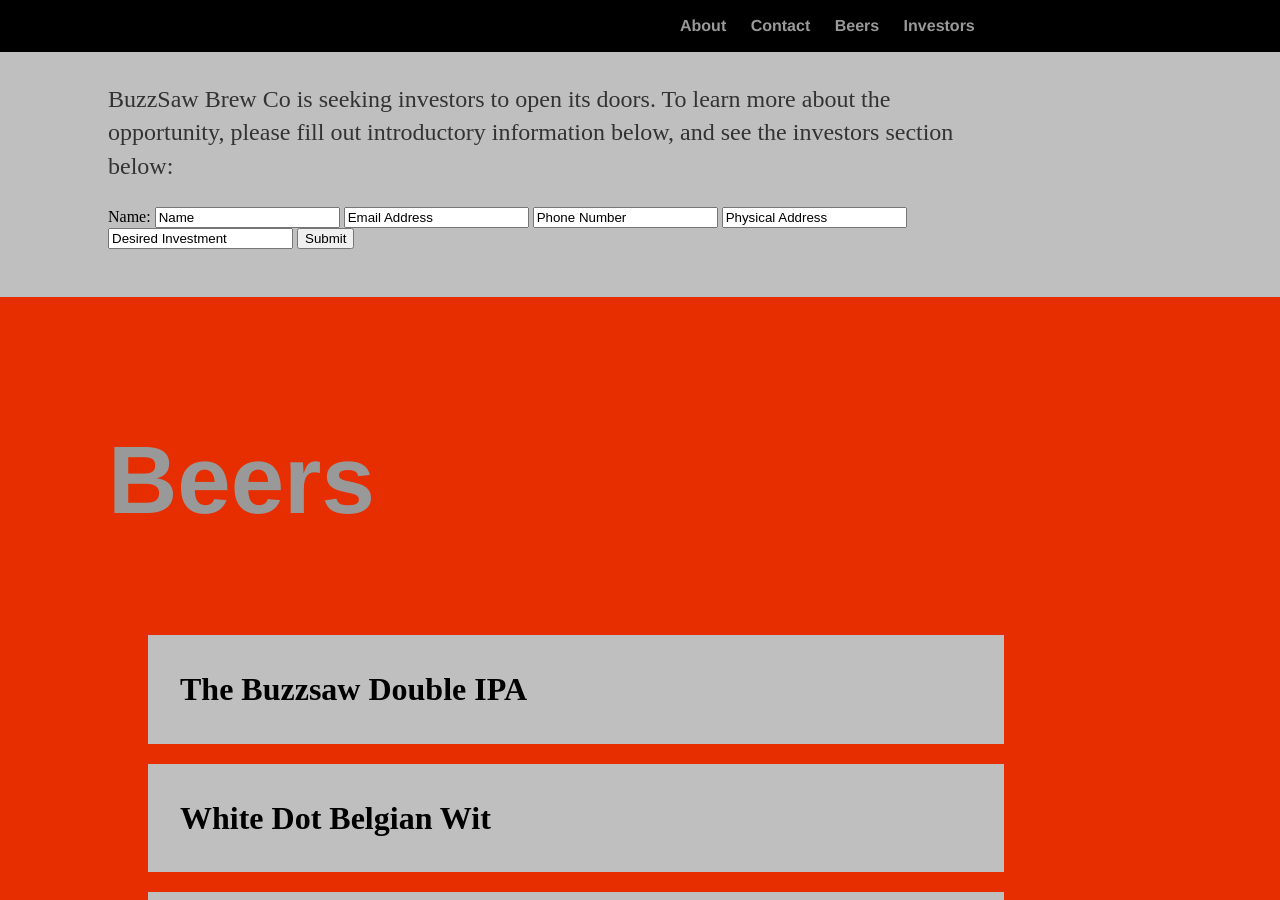
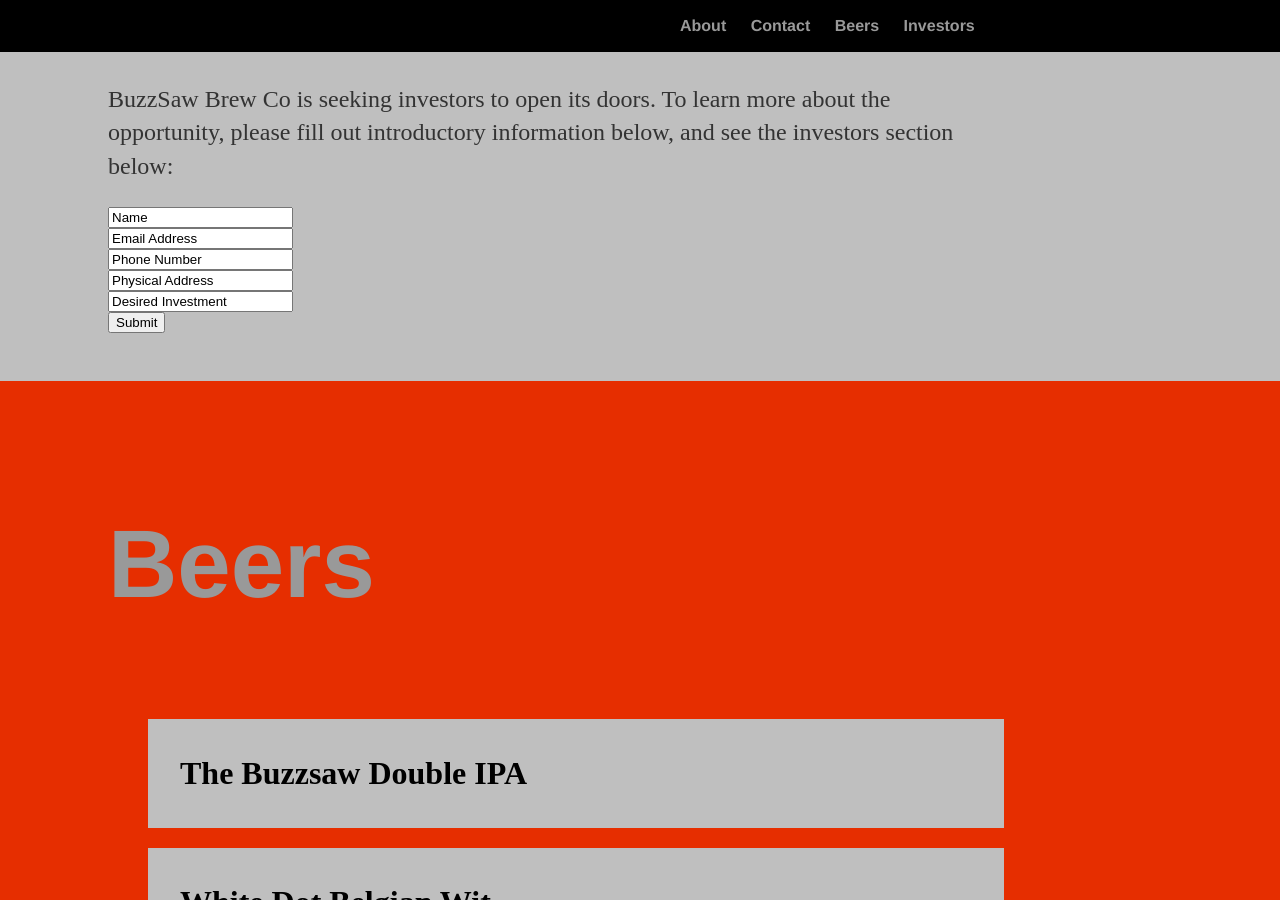
Before and after one commit to arquinn/arquinn.github.io, a Jekyll site: the page built from test.html, in a window 1280 px wide and 900 px high, scrolled down 1323 px. Built offline with Jekyll 4.4.1, drawn with Linux system fonts in a browser that asks for light colours; nearby versions of some CDN libraries.

Commit message:
Update test.html

```diff
--- a/test.html
+++ b/test.html
@@ -17,12 +17,11 @@
         <h2 class="section-heading">Contact Us</h2>
         <p>BuzzSaw Brew Co is seeking investors to open its doors. To learn more about the opportunity, please fill out introductory information below, and see the investors section below:</p>
  <form action="https://formspree.io/andrew@buzzsawbrewingco.com" method="POST">
-  Name:
-  <input type="textbox" name="name" value="Name" onfocus="if (this.value=='Name') this.value='';"/>
-  <input type="textbox" name="email_address" value="Email Address" onfocus="if (this.value=='Email Address') this.value='';"/>
-  <input type="textbox" name="phone_number" value="Phone Number" onfocus="if (this.value=='Phone Number') this.value='';"/>
-  <input type="textbox" name="address" value="Physical Address" onfocus="if (this.value=='Physical Address') this.value='';"/>
-  <input type="textbox" name="desired_investment" value="Desired Investment" onfocus="if (this.value=='Desired Investment') this.value='';"/>
+  <input type="textbox" name="name" value="Name" onfocus="if (this.value=='Name') this.value='';"/><br>
+  <input type="textbox" name="email_address" value="Email Address" onfocus="if (this.value=='Email Address') this.value='';"/><br>
+  <input type="textbox" name="phone_number" value="Phone Number" onfocus="if (this.value=='Phone Number') this.value='';"/><br>
+  <input type="textbox" name="address" value="Physical Address" onfocus="if (this.value=='Physical Address') this.value='';"/><br>
+  <input type="textbox" name="desired_investment" value="Desired Investment" onfocus="if (this.value=='Desired Investment') this.value='';"/><br>
   <input type="submit" value="Submit">
 </form>
 
```
